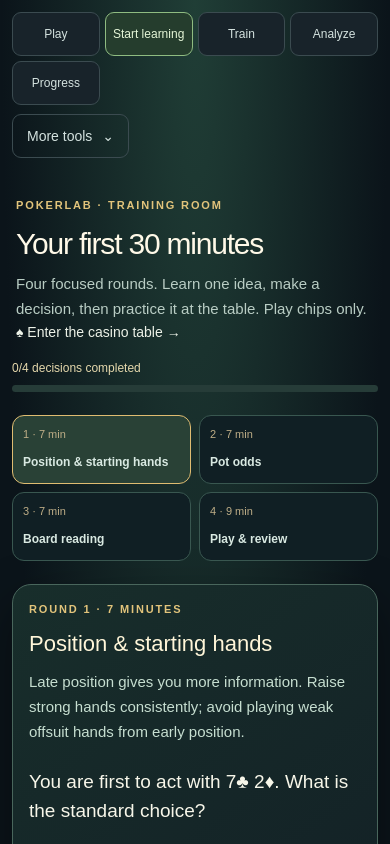
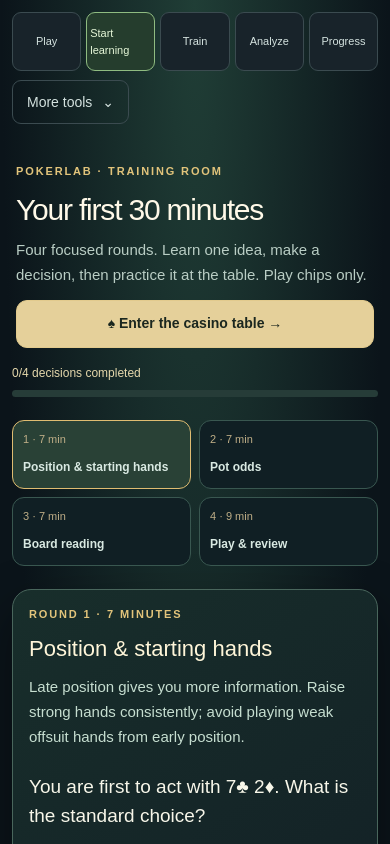
Before and after one commit to vendoraise-lang/Poker-software, a Next.js app: page /bootcamp in a window 390 px wide. Shown: the top 844 px of the page. Built offline with nearby package versions, Linux system fonts and the light colour scheme.

Commit message:
Promote thirty-minute practice and casino entry on mobile

```diff
--- a/app/globals.css
+++ b/app/globals.css
@@ -4342,3 +4342,8 @@ button:disabled {
 .casino-learn-entry{display:flex;justify-content:space-between;align-items:center;gap:10px;text-decoration:none;padding:13px 17px;margin:4px 0 16px;border:1px solid #a68a51;border-radius:12px;background:linear-gradient(95deg,#27372b,#162c29);color:#f9f1d2}
 .casino-learn-entry span:first-child{display:grid;gap:3px}.casino-learn-entry strong{font-size:13px}.casino-learn-entry small{font-size:11px;color:#c2d3ba}.casino-learn-entry>span:last-child{font-size:12px;white-space:nowrap;font-weight:800;color:#eed58e}
 @media(max-width:650px){.casino-learn-entry{padding:10px;gap:7px}.casino-learn-entry strong{font-size:12px}.casino-learn-entry small{font-size:10px}.casino-learn-entry>span:last-child{font-size:11px}}
+
+/* Casino school: clear path from short practice to full poker table. */
+.bootcamp-casino-link{display:inline-flex;align-items:center;justify-content:center;min-height:48px;padding:12px 18px;margin-top:12px;border-radius:11px;border:1px solid #e2ca8d;background:#e5d09a;color:#1b271f;font-size:14px;font-weight:800;text-decoration:none}
+.bootcamp-casino-link:hover{background:#ffe3a7}
+@media(max-width:760px){.bootcamp-casino-link{width:100%}.workspace-primary{grid-template-columns:repeat(5,minmax(0,1fr))}.workspace-primary a{font-size:11px;padding:12px 3px}}
```
